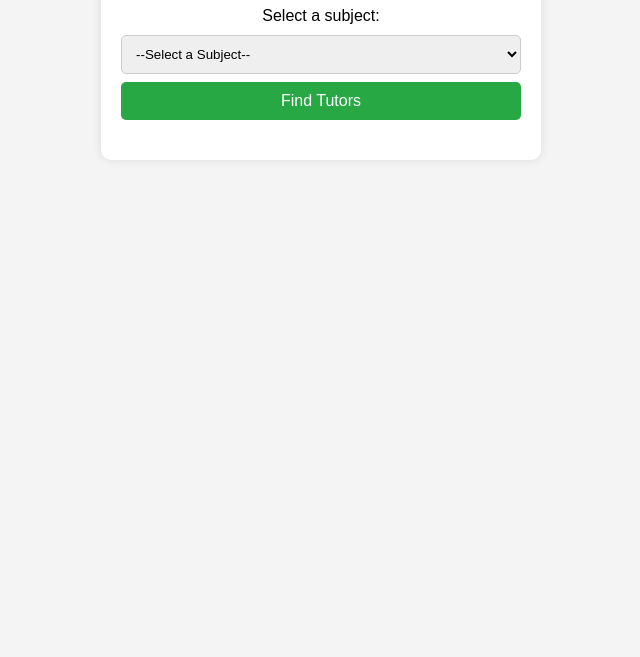
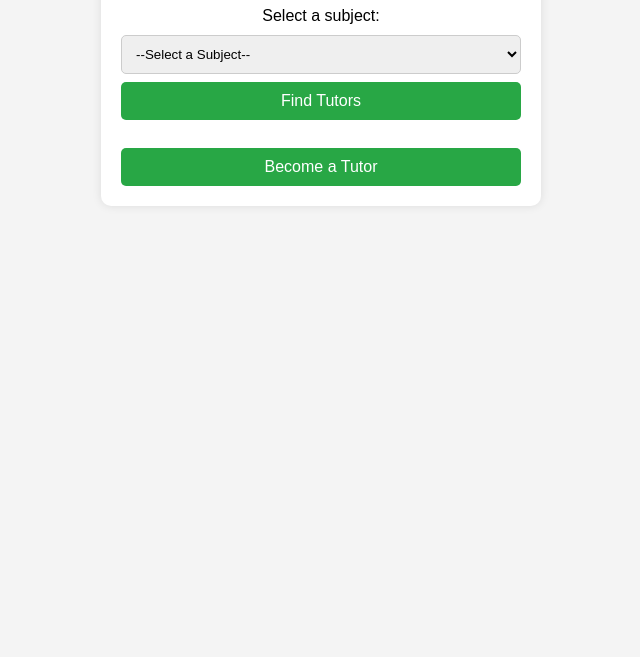
Before and after one commit to mistermonster100/Hackathon, a plain HTML site: page index.html in a window 1280 px wide. Shown: the part 143-800 px from the top of the page, without its empty margins (319-959 px from the left). Drawn offline with Linux system fonts and the light colour scheme.

Commit message:
Update index.html

```diff
--- a/index.html
+++ b/index.html
@@ -26,6 +26,8 @@
     <button onclick="findTutors()">Find Tutors</button>
 
     <div id="results"></div>
+
+    <button onclick="location.href='tutor_signup.html'">Become a Tutor</button>
 </div>
 
 
```
